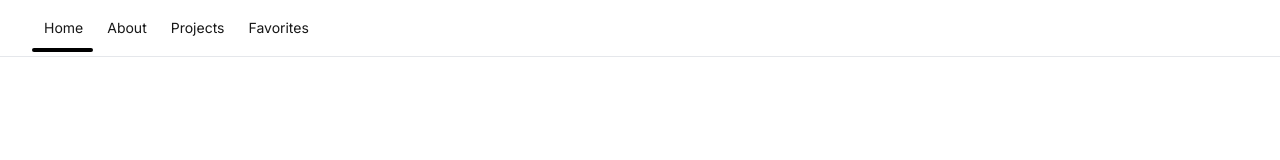
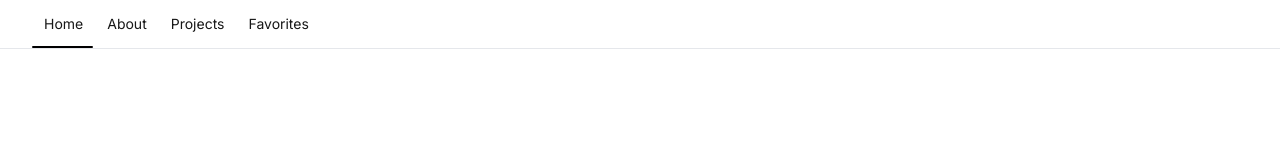
Before and after one commit to nikkou-0814/Portfolio-v6, a Next.js app: page / in a window 1280 px wide. Shown: the top 160 px of the page. Built offline with nearby package versions, Linux system fonts and the light colour scheme.

Commit message:
style: ヘッダーコンポーネントのスタイルを調整する fix: アニメーションナブタブの高さを修正する

```diff
--- a/src/app/components/Header.tsx
+++ b/src/app/components/Header.tsx
@@ -23,7 +23,7 @@ export default function Header() {
   return (
     <header className="fixed top-0 left-0 right-0 z-50">
       <div className="backdrop-blur-md border-b border-gray-200 dark:border-gray-800">
-        <div className="flex justify-between items-center mx-auto max-w-7xl px-4 sm:px-6 py-1">
+        <div className="flex justify-between items-center mx-auto max-w-7xl px-4 sm:px-6">
           <div className="hidden md:flex">
             <LinkNavTabs tabs={navTabs} springy />
           </div>
--- a/src/app/components/animated-nav-tabs.tsx
+++ b/src/app/components/animated-nav-tabs.tsx
@@ -110,7 +110,7 @@ export function AnimatedNavTabs({
               springy ? 'ease-spring-4' : 'ease-linear'
             }`}
           >
-            <div className="h-1 bg-primary bg-black dark:bg-white rounded-lg" />
+            <div className="bg-primary bg-black dark:bg-white rounded-lg" style={{height: '2px'}} />
           </div>
         </div>
       </div>
```
Also changed, not shown: 1 other file (tests, documents, lock files or other folders).
